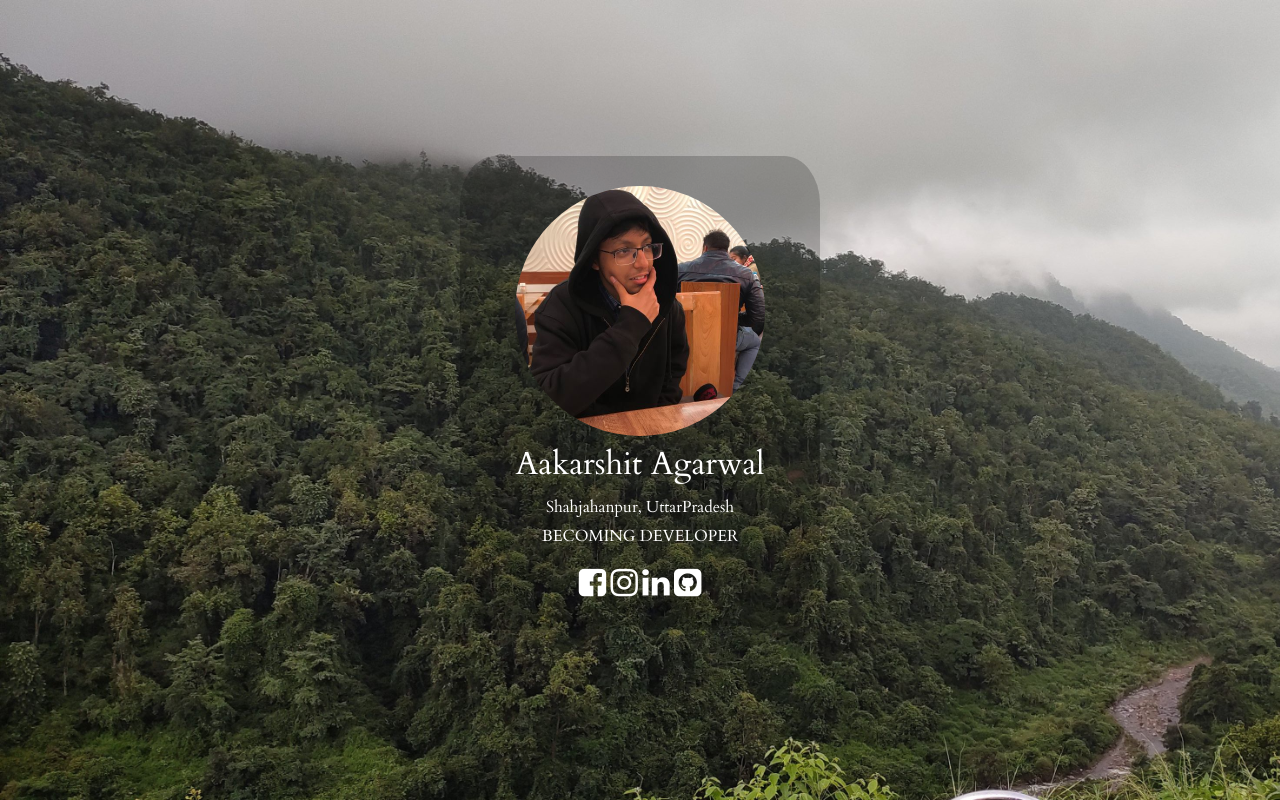
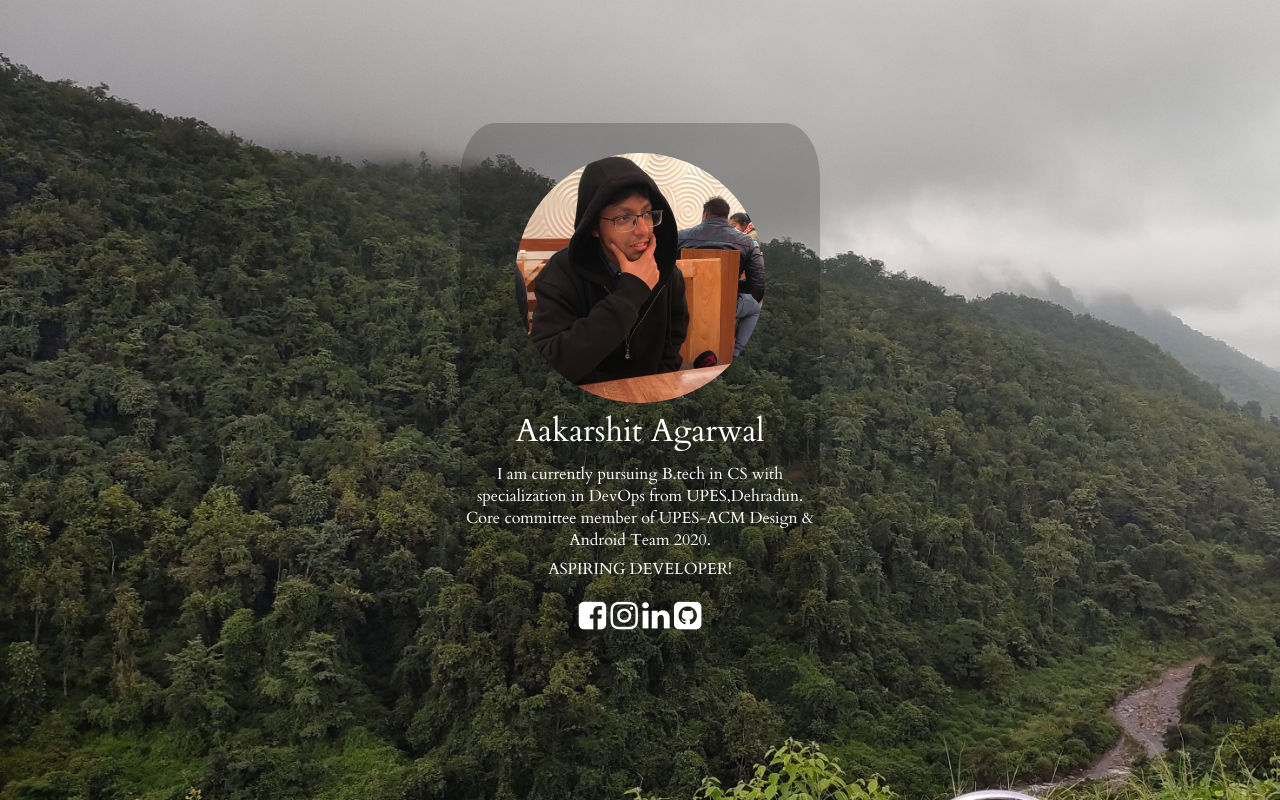
Before and after one commit to AakarshitAgarwal/Intro-page, a plain HTML site: page index.html in a window 1280 px wide. Drawn offline with Linux system fonts and the light colour scheme.

Commit message:
Updating bio

```diff
--- a/index.html
+++ b/index.html
@@ -13,8 +13,8 @@
                 <img src="aakarshit.JPG">
                 <div class="profileText">
                         <h1> Aakarshit Agarwal </h1>
-                        <h2> Shahjahanpur, UttarPradesh</h2>
-                        <h2> BECOMING DEVELOPER</h2>
+                        <h2> I am currently pursuing B.tech in CS with specialization in DevOps from UPES,Dehradun. Core committee member of UPES-ACM Design & Android Team 2020.</h2>
+                        <h2> ASPIRING DEVELOPER!</h2>
                 </div>
                 <div class="profilefonts">
                    <a href="#"><i class="fa fa-facebook-square fa-2x" aria-hidden="true"></i></a>
```
